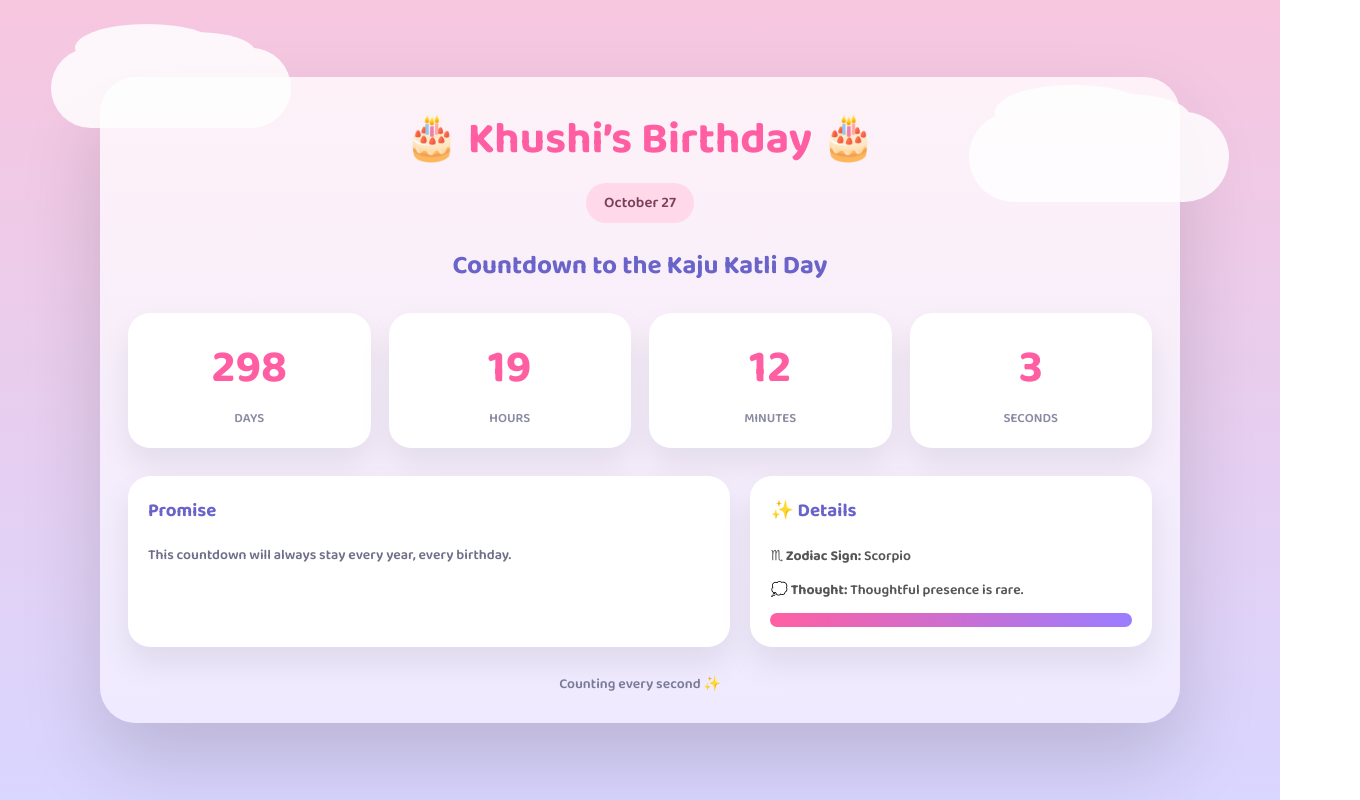
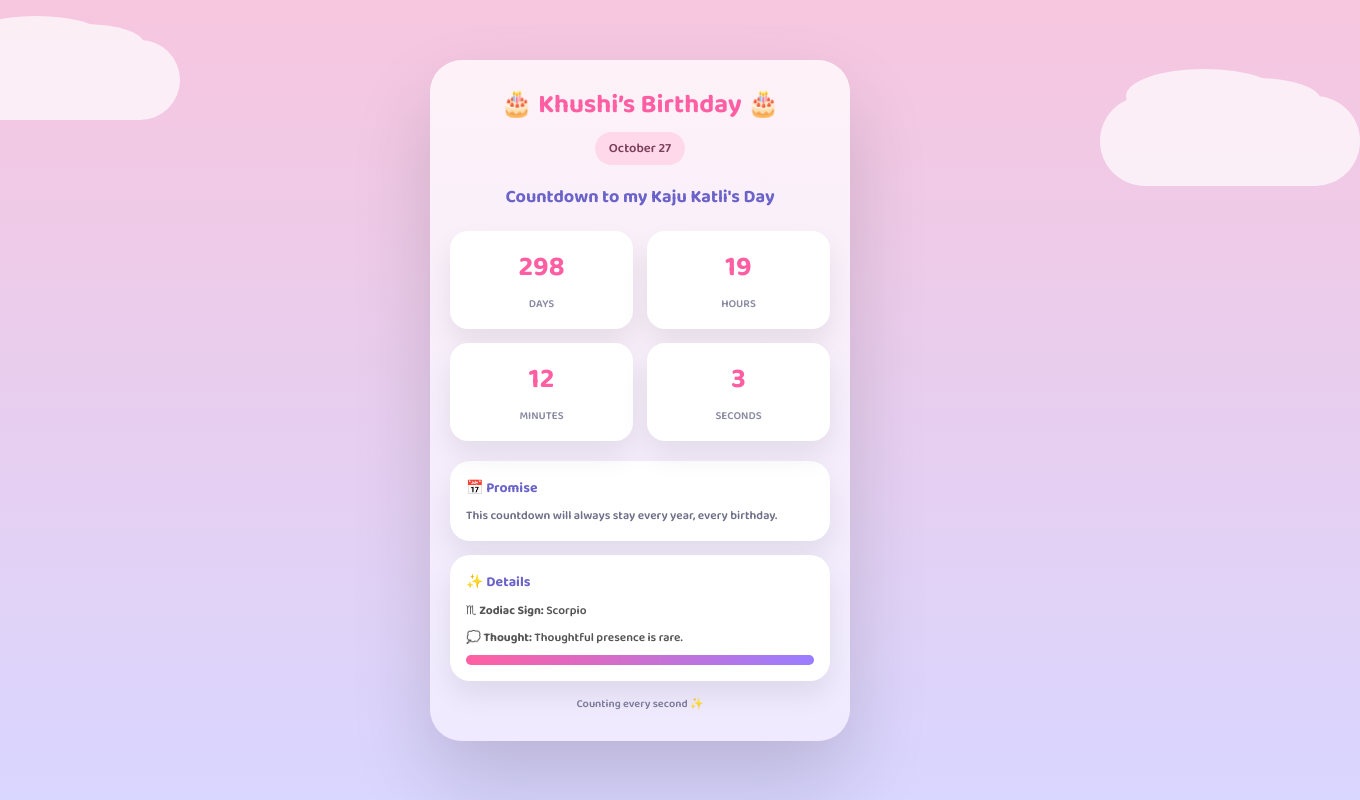
Before and after one commit to XedroNinja/Birthday, a plain HTML site: page index.html in a window 1280 px wide. Shown: the whole page, 1360 px wide, since content can reach past the window. Drawn offline with Linux system fonts and the light colour scheme.

Commit message:
Update index.html

```diff
--- a/index.html
+++ b/index.html
@@ -15,20 +15,23 @@
 
 body {
   margin: 0;
-  min-height: 100vh;
+  min-height: 100svh;
   background: linear-gradient(180deg, #f7c6df, #d9d6ff);
   display: flex;
   align-items: center;
   justify-content: center;
   overflow-x: hidden;
+  position: relative;
 }
 
-/* Clouds */
+/* ================= CLOUDS (BACKGROUND ONLY) ================= */
 .cloud {
   position: absolute;
   background: #fff;
   border-radius: 100px;
-  opacity: 0.85;
+  opacity: 0.7;
+  z-index: 0;
+  pointer-events: none;
 }
 .cloud::before,
 .cloud::after {
@@ -52,118 +55,117 @@ body {
 .cloud.one {
   width: 240px;
   height: 80px;
-  top: 6%;
-  left: 4%;
+  top: 5%;
+  left: -60px;
 }
 .cloud.two {
   width: 260px;
   height: 90px;
-  top: 14%;
-  right: 4%;
+  top: 12%;
+  right: -80px;
 }
 
-/* Main card */
+/* ================= MAIN CARD ================= */
 .container {
   width: 100%;
-  max-width: 1080px;
+  max-width: 420px;
   margin: 16px;
   background: linear-gradient(180deg, #fef2f8, #efeaff);
-  border-radius: 36px;
+  border-radius: 32px;
   box-shadow: 0 40px 80px rgba(0,0,0,0.15);
-  padding: 28px;
+  padding: 24px 20px 28px;
+  position: relative;
+  z-index: 2;
 }
 
-/* Header */
+/* ================= HEADER ================= */
 .header {
   text-align: center;
-  margin-bottom: 22px;
+  margin-bottom: 18px;
 }
 .header h1 {
-  font-size: clamp(30px, 6vw, 44px);
+  font-size: 26px;
   color: #ff5fa2;
   margin: 0;
 }
 .header span {
   display: inline-block;
   background: #ffd9ea;
-  padding: 8px 18px;
+  padding: 6px 14px;
   border-radius: 999px;
-  margin-top: 8px;
-  font-size: 15px;
+  margin-top: 6px;
+  font-size: 13px;
   color: #7b3f5c;
 }
 
-/* Subtitle */
+/* ================= SUBTEXT ================= */
 .subtext {
   text-align: center;
-  margin-bottom: 26px;
+  margin-bottom: 20px;
 }
 .subtext h2 {
   margin: 0;
-  font-size: clamp(20px, 4.5vw, 26px);
+  font-size: 18px;
   color: #6a63c9;
 }
 .subtext p {
-  margin: 6px 0 0;
+  margin: 4px 0 0;
+  font-size: 12px;
   color: #7c7c9a;
-  font-size: 14px;
 }
 
-/* Timer */
+/* ================= TIMER ================= */
 .timer {
   display: grid;
-  grid-template-columns: repeat(4, 1fr);
-  gap: 18px;
-  margin-bottom: 28px;
+  grid-template-columns: repeat(2, 1fr);
+  gap: 14px;
+  margin-bottom: 20px;
 }
 .time-box {
   background: #fff;
-  border-radius: 22px;
-  padding: 18px 8px;
+  border-radius: 18px;
+  padding: 14px 6px;
   text-align: center;
-  box-shadow: 0 16px 32px rgba(0,0,0,0.08);
+  box-shadow: 0 14px 28px rgba(0,0,0,0.08);
 }
 .time-box h3 {
-  font-size: clamp(32px, 7vw, 46px);
+  font-size: 28px;
   margin: 0;
   color: #ff5fa2;
 }
 .time-box span {
-  font-size: 13px;
+  font-size: 11px;
   color: #8a8aa3;
 }
 
-/* Bottom section */
-.bottom {
-  display: grid;
-  grid-template-columns: 1.2fr 0.8fr;
-  gap: 20px;
-}
+/* ================= CARDS ================= */
 .card {
   background: #fff;
-  border-radius: 22px;
-  padding: 20px;
-  box-shadow: 0 16px 32px rgba(0,0,0,0.08);
+  border-radius: 20px;
+  padding: 16px;
+  box-shadow: 0 14px 28px rgba(0,0,0,0.08);
+  margin-bottom: 14px;
 }
 .card h3 {
-  margin-top: 0;
+  margin: 0 0 8px;
+  font-size: 14px;
   color: #6a63c9;
 }
 .card p {
   margin: 0;
+  font-size: 12px;
   color: #6f6f8a;
   line-height: 1.5;
-  font-size: 14px;
 }
 .progress-item {
-  margin: 12px 0;
-  font-size: 14px;
+  font-size: 12px;
+  margin: 8px 0;
   color: #555;
 }
 
-/* Meter */
+/* ================= PROGRESS BAR ================= */
 .meter {
-  height: 14px;
+  height: 10px;
   border-radius: 999px;
   background: #f1efff;
   overflow: hidden;
@@ -174,21 +176,24 @@ body {
   background: linear-gradient(90deg, #ff5fa2, #9a7dff);
 }
 
-/* Footer */
+/* ================= FOOTER ================= */
 .footer {
-  margin-top: 26px;
   text-align: center;
-  font-size: 14px;
+  margin-top: 10px;
+  font-size: 11px;
   color: #7b7b99;
 }
 
-/* Mobile */
-@media (max-width: 768px) {
-  .timer {
-    grid-template-columns: repeat(2, 1fr);
+/* ================= MOBILE CLOUD SAFETY ================= */
+@media (max-width: 480px) {
+  .cloud {
+    opacity: 0.25;
+    transform: scale(0.7);
   }
-  .bottom {
-    grid-template-columns: 1fr;
+}
+@media (max-width: 360px) {
+  .cloud {
+    display: none;
   }
 }
 </style>
@@ -196,6 +201,7 @@ body {
 
 <body>
 
+<!-- Decorative clouds -->
 <div class="cloud one"></div>
 <div class="cloud two"></div>
 
@@ -203,12 +209,11 @@ body {
 
   <div class="header">
     <h1>🎂 Khushi’s Birthday 🎂</h1>
-    <span>October 27 </span>
+    <span>October 27</span>
   </div>
 
   <div class="subtext">
-    <h2>Countdown to the Kaju Katli Day</h2>
-
+    <h2>Countdown to my Kaju Katli's Day</h2>
   </div>
 
   <div class="timer">
@@ -230,11 +235,11 @@ body {
     </div>
   </div>
 
-  <div class="bottom">
   <div class="card">
-      <h3>Promise</h3>
+    <h3>📅 Promise</h3>
     <p>
-        This countdown will always stay every year, every birthday.
+      This countdown will always stay every year,
+      every birthday.
     </p>
   </div>
 
@@ -246,7 +251,6 @@ body {
       <div class="meter-fill"></div>
     </div>
   </div>
-  </div>
 
   <div class="footer">
     Counting every second ✨
@@ -255,7 +259,7 @@ body {
 </div>
 
 <script>
-// IST offset in minutes
+/* IST TIME HANDLING */
 const IST_OFFSET = 330;
 
 function getISTNow() {
@@ -269,7 +273,6 @@ function updateCountdown() {
   let year = istNow.getFullYear();
 
   let birthdayIST = new Date(Date.UTC(year, 9, 27, -5, -30, 0));
-
   if (istNow > birthdayIST) {
     birthdayIST = new Date(Date.UTC(year + 1, 9, 27, -5, -30, 0));
   }
@@ -286,9 +289,10 @@ function updateCountdown() {
     Math.floor((diff / 1000) % 60);
 }
 
+/* RANDOM THOUGHT */
 const thoughts = [
   "Some people quietly brighten every space they enter.",
-  "October souls are steady and observant.",
+  "October souls are calm and observant.",
   "Strength doesn’t need to be loud.",
   "Certain people leave calm behind them.",
   "Thoughtful presence is rare."
```
Lines whose indentation alone changed are shown as unchanged.
